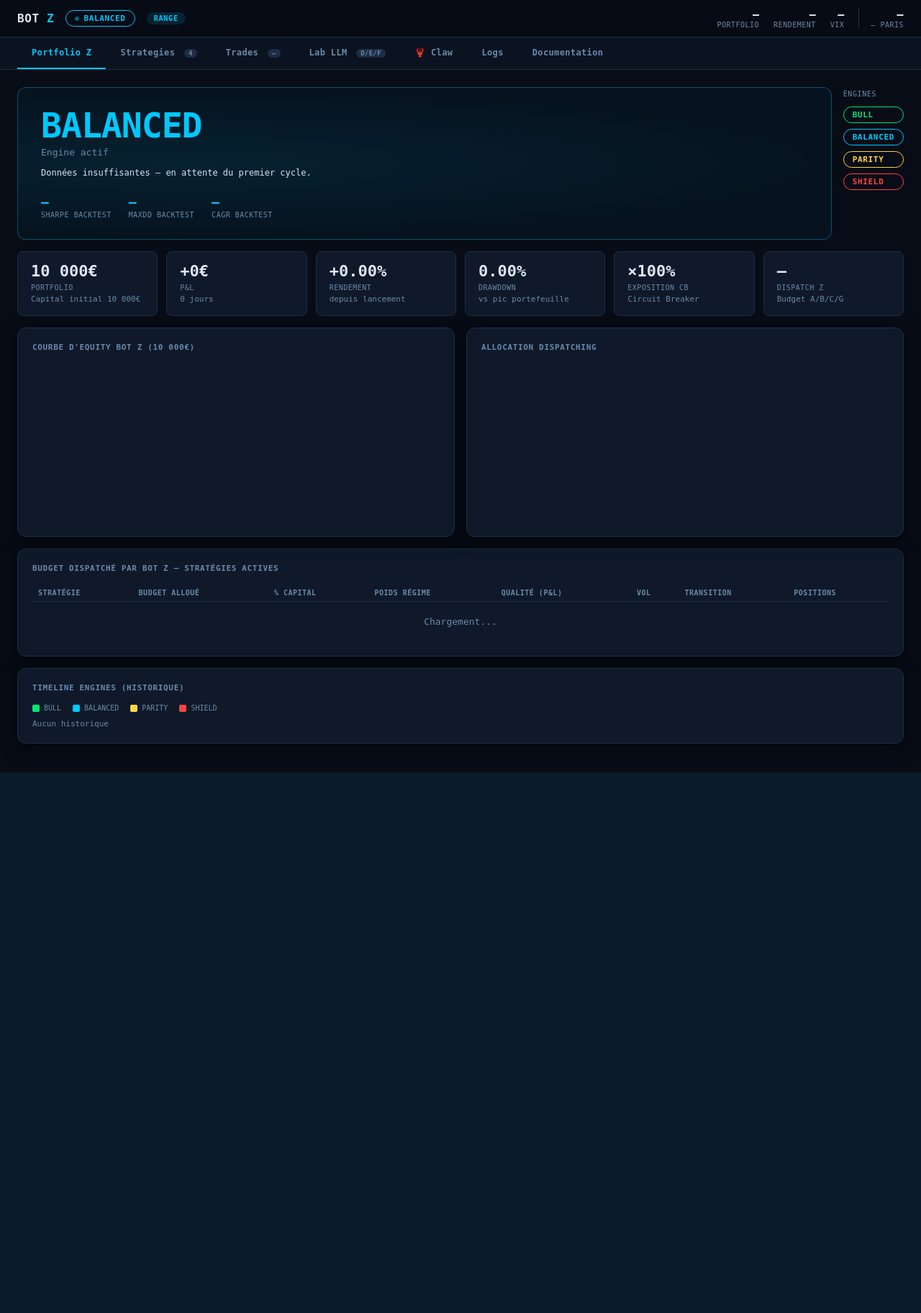
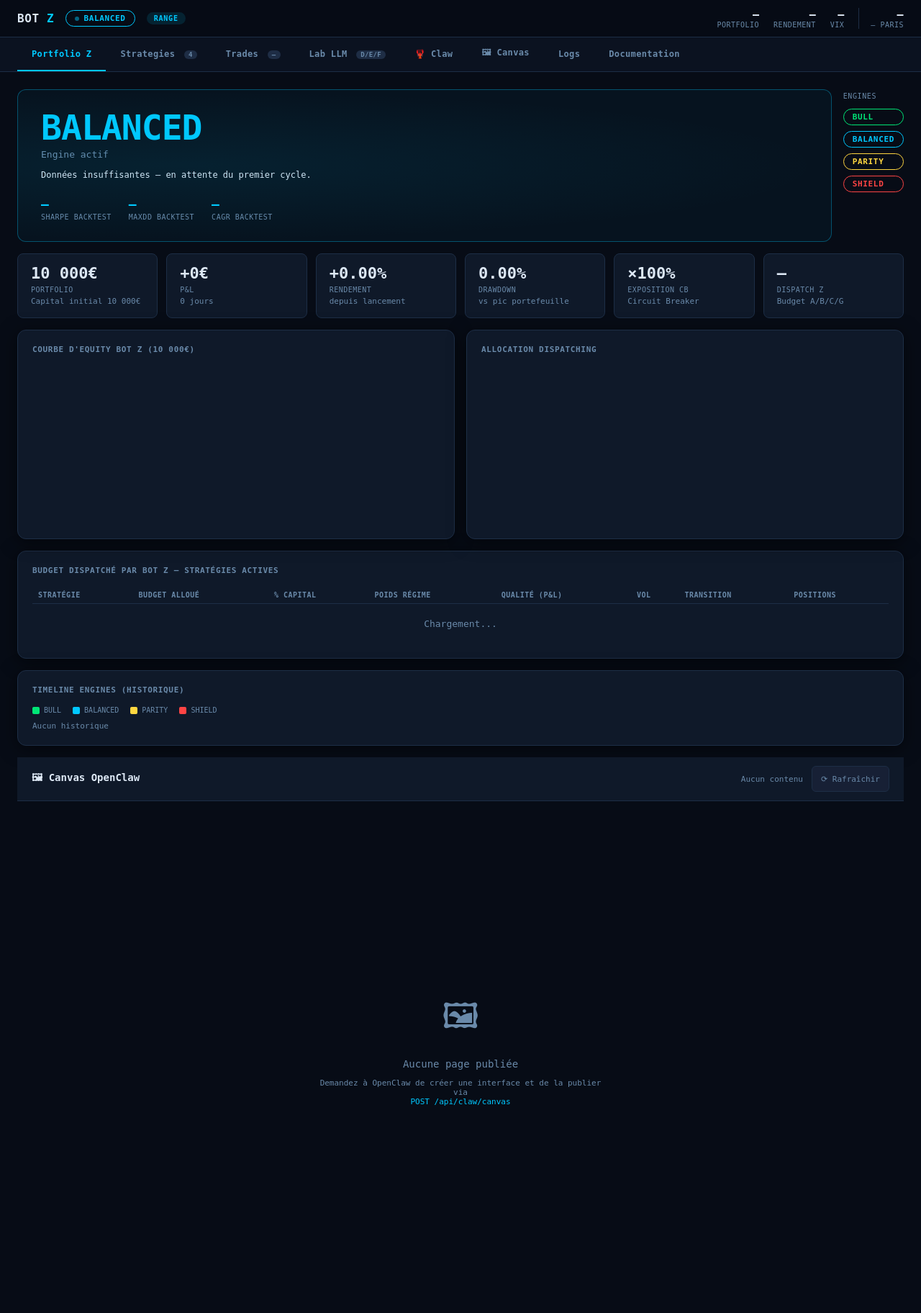
Before and after one commit to Judamour/bot, a Flask app: page / in a window 1280 px wide. Shown: the whole page at 72% size. Before the commit the page ends 1073 px from the top, so only its background shows below. Run offline with Flask 3, Linux system fonts and the light colour scheme; a map, chart or similar area stays blank; some libraries are stand-ins or nearby versions.

Commit message:
feat: add Canvas tab — full iframe for OpenClaw HTML pages
Co-Authored-By: Claude Sonnet 4.6 <noreply@anthropic.com>

```diff
--- a/dashboard/app.py
+++ b/dashboard/app.py
@@ -40,6 +40,7 @@ _BOT_Z_FILE = os.path.join(BASE_DIR, "logs", "bot_z", "state.json")
 MULTI_LOG   = os.path.join(BASE_DIR, "logs", "multi_runner.log")
 MULTI_INITIAL_CAPITAL = 1000.0
 CLAW_DISPLAY_FILE = os.path.join(BASE_DIR, "logs", "claw_display.json")
+CLAW_CANVAS_FILE  = os.path.join(BASE_DIR, "logs", "claw_canvas.html")
 CLAW_PUBLISH_TOKEN = os.getenv("CLAW_PUBLISH_TOKEN", "claw-token-change-me")
 
 
@@ -714,6 +715,69 @@ def api_claw_publish():
     return jsonify({"status": "ok", "blocks": len(payload["blocks"])})
 
 
+@app.route("/claw/canvas")
+def claw_canvas():
+    """Sert la page HTML publiée par OpenClaw (canvas libre)."""
+    from flask import Response
+    if os.path.exists(CLAW_CANVAS_FILE):
+        with open(CLAW_CANVAS_FILE, encoding="utf-8") as f:
+            return Response(f.read(), mimetype="text/html")
+    return Response("""<!DOCTYPE html><html><head>
+<meta charset="utf-8">
+<style>
+  body{margin:0;background:#0d1117;color:#8b949e;font-family:system-ui,sans-serif;
+       display:flex;align-items:center;justify-content:center;height:100vh;text-align:center}
+  h2{color:#58a6ff;margin-bottom:12px}
+  code{background:#161b22;padding:4px 10px;border-radius:6px;font-size:13px}
+</style></head><body>
+<div>
+  <h2>🦞 Canvas vide</h2>
+  <p>Demandez à OpenClaw de construire une interface ici.</p>
+  <p><code>POST /api/claw/canvas</code></p>
+</div>
+</body></html>""", mimetype="text/html")
+
+
+@app.route("/api/claw/canvas", methods=["HEAD", "POST"])
+def api_claw_canvas():
+    """OpenClaw publie une page HTML complète dans le canvas.
+
+    Auth : header X-Claw-Token
+    Body : HTML brut (Content-Type: text/html)
+        OU JSON : {"html": "...", "title": "..."}
+    """
+    if request.method == "HEAD":
+        from flask import Response as _Resp
+        exists = os.path.exists(CLAW_CANVAS_FILE)
+        headers = {"X-Canvas-Empty": "false" if exists else "true"}
+        if exists:
+            mtime = os.path.getmtime(CLAW_CANVAS_FILE)
+            headers["X-Canvas-Updated"] = datetime.utcfromtimestamp(mtime).strftime("%Y-%m-%d %H:%M UTC")
+        return _Resp("", status=200, headers=headers)
+
+    token = request.headers.get("X-Claw-Token", "")
+    if token != CLAW_PUBLISH_TOKEN:
+        return jsonify({"error": "unauthorized"}), 401
+
+    content_type = request.content_type or ""
+    if "application/json" in content_type:
+        data = request.get_json(silent=True) or {}
+        html = data.get("html", "")
+    else:
+        html = request.get_data(as_text=True)
+
+    if not html.strip():
+        return jsonify({"error": "empty html"}), 400
+
+    tmp = CLAW_CANVAS_FILE + ".tmp"
+    with open(tmp, "w", encoding="utf-8") as f:
+        f.write(html)
+    os.replace(tmp, CLAW_CANVAS_FILE)
+
+    socketio.emit("canvas_update", {"ts": datetime.utcnow().isoformat()})
+    return jsonify({"status": "ok", "size": len(html)})
+
+
 @app.route("/api/alerts")
 def api_alerts():
     """Retourne les alertes API actives (crédits épuisés)."""
--- a/dashboard/templates/index.html
+++ b/dashboard/templates/index.html
@@ -399,6 +399,7 @@
   <button class="nav-btn" onclick="switchTab('trades')">Trades <span class="nav-badge" id="nb-trades">—</span></button>
   <button class="nav-btn" onclick="switchTab('lab')">Lab LLM <span class="nav-badge">D/E/F</span></button>
   <button class="nav-btn" onclick="switchTab('claw')">🦞 Claw</button>
+  <button class="nav-btn" onclick="switchTab('canvas')">🖼 Canvas</button>
   <button class="nav-btn" onclick="switchTab('logs')">Logs</button>
   <button class="nav-btn" onclick="switchTab('docs')">Documentation</button>
 </nav>
@@ -420,6 +421,10 @@
   <button class="bnav-btn" onclick="switchTab('claw')" id="bnav-claw">
     <span class="bnav-icon">🦞</span>
     <span class="bnav-lbl">Claw</span>
+  </button>
+  <button class="bnav-btn" onclick="switchTab('canvas')" id="bnav-canvas">
+    <span class="bnav-icon">🖼</span>
+    <span class="bnav-lbl">Canvas</span>
   </button>
   <button class="bnav-btn" onclick="switchTab('logs')" id="bnav-logs">
     <span class="bnav-icon">📋</span>
@@ -739,6 +744,24 @@
     </div>
   </div>
 </div><!-- /tab-claw -->
+
+<!-- ═══════════════════════════════════════════════════════════════
+     TAB: CANVAS
+═══════════════════════════════════════════════════════════════ -->
+<div id="tab-canvas" class="tab-content" style="padding:0;height:calc(100vh - 52px);display:flex;flex-direction:column">
+  <div style="display:flex;align-items:center;gap:12px;padding:12px 20px;background:var(--surface);border-bottom:1px solid var(--border);flex-shrink:0">
+    <div style="font-size:14px;font-weight:700;color:var(--text)">🖼 Canvas OpenClaw</div>
+    <div style="flex:1"></div>
+    <span id="canvas-ts" style="font-size:11px;color:var(--muted)">Aucun contenu</span>
+    <button onclick="reloadCanvas()" style="background:var(--surface2);border:1px solid var(--border);color:var(--muted);padding:4px 12px;border-radius:6px;cursor:pointer;font-size:11px;font-family:inherit;min-height:36px">⟳ Rafraîchir</button>
+  </div>
+  <div id="canvas-empty" style="flex:1;display:flex;align-items:center;justify-content:center;flex-direction:column;gap:12px;color:var(--muted)">
+    <div style="font-size:48px">🖼</div>
+    <div style="font-size:14px">Aucune page publiée</div>
+    <div style="font-size:11px;text-align:center;max-width:400px">Demandez à OpenClaw de créer une interface et de la publier via<br><code style="color:var(--accent)">POST /api/claw/canvas</code></div>
+  </div>
+  <iframe id="canvas-iframe" src="/claw/canvas" style="flex:1;border:none;width:100%;display:none" sandbox="allow-scripts allow-same-origin allow-forms"></iframe>
+</div><!-- /tab-canvas -->
 
 <!-- ═══════════════════════════════════════════════════════════════
      TAB: LOGS
@@ -1124,6 +1147,7 @@ function switchTab(tab) {
   // Lazy load
   if (tab === 'logs')       loadLogs();
   if (tab === 'claw')       loadClawContent();
+  if (tab === 'canvas')     reloadCanvas();
   if (tab === 'strategies' && !_stratLoaded) { _stratLoaded = true; loadStrategies(); }
   if (tab === 'lab'        && !_labLoaded)   { _labLoaded   = true; loadLab(); }
   if (tab === 'trades')     loadTrades();
@@ -1863,6 +1887,36 @@ socket.on('claw_update', () => {
   if (document.getElementById('tab-claw').classList.contains('active')) loadClawContent();
 });
 
+// Canvas — recharge l'iframe et affiche/masque l'état vide
+async function reloadCanvas() {
+  try {
+    const r = await fetch('/api/claw/canvas', {method:'HEAD'});
+    const hasContent = r.ok && r.headers.get('X-Canvas-Empty') !== 'true';
+    const iframe = document.getElementById('canvas-iframe');
+    const empty  = document.getElementById('canvas-empty');
+    const ts     = document.getElementById('canvas-ts');
+    if (hasContent) {
+      iframe.src = '/claw/canvas?_t=' + Date.now();
+      iframe.style.display = 'block';
+      empty.style.display  = 'none';
+      const lastMod = r.headers.get('X-Canvas-Updated') || '';
+      ts.textContent = lastMod ? 'Mis à jour : ' + lastMod : '';
+    } else {
+      iframe.style.display = 'none';
+      empty.style.display  = 'flex';
+      ts.textContent = 'Aucun contenu';
+    }
+  } catch(e) { console.error('canvas reload error', e); }
+}
+
+socket.on('canvas_update', () => {
+  const tab = document.getElementById('tab-canvas');
+  reloadCanvas();
+  if (tab && tab.classList.contains('active')) {
+    // iframe already reloaded by reloadCanvas()
+  }
+});
+
 async function loadLogs() {
   try {
     const r = await fetch('/api/log');
```
